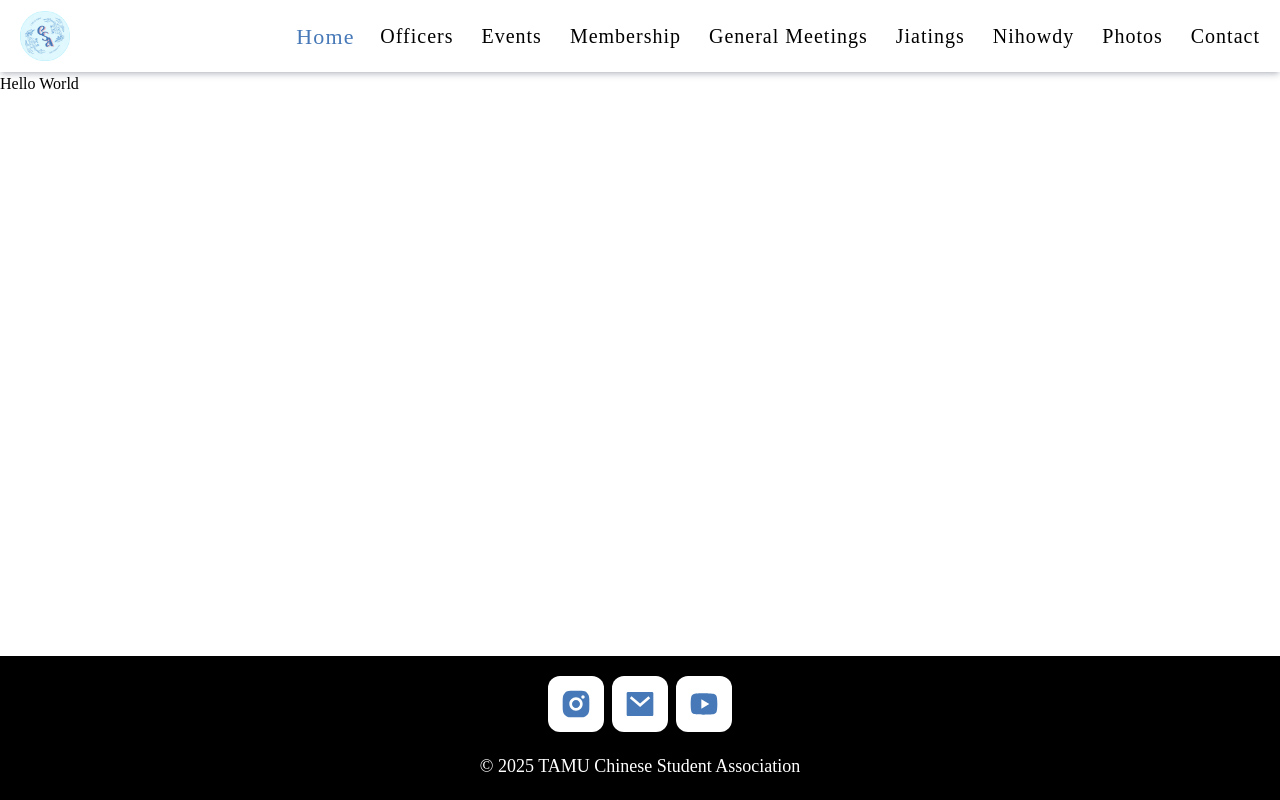
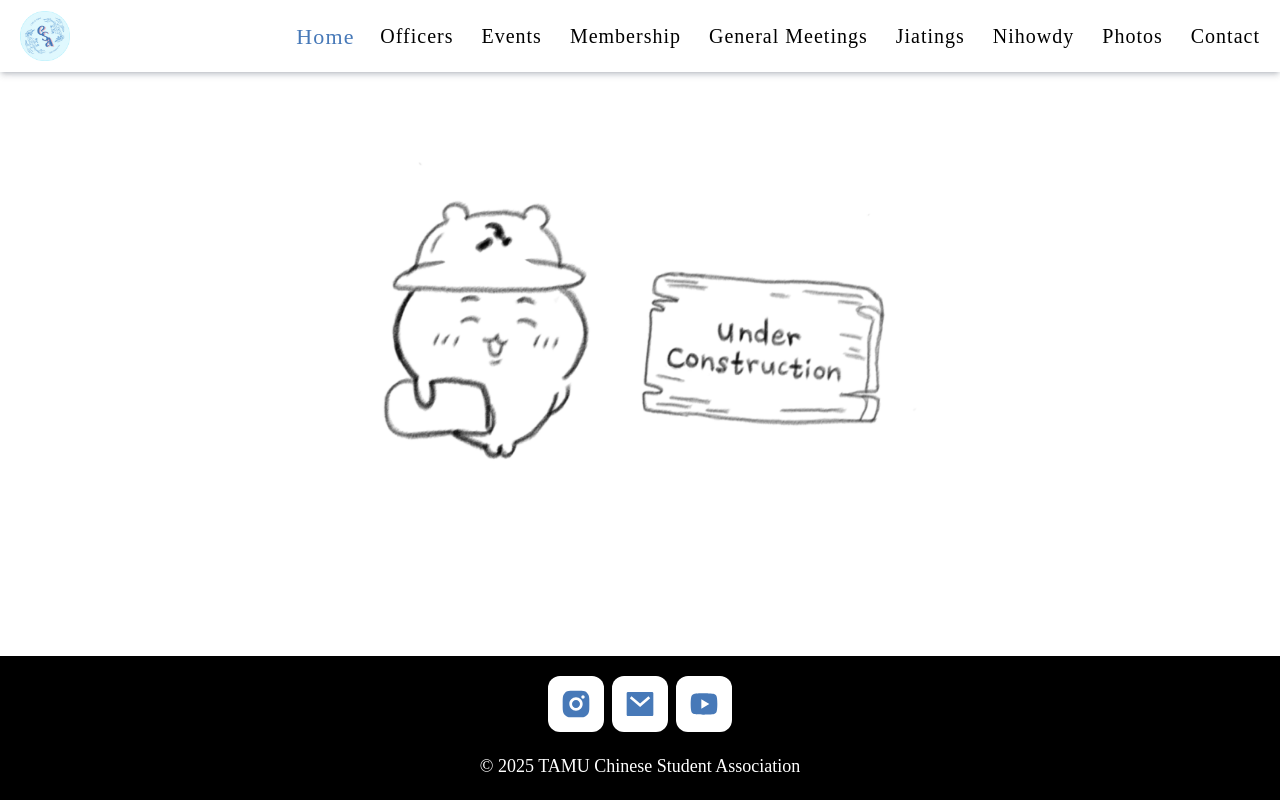
Before and after one commit to tamucsa/website, a Next.js app: page / in a window 1280 px wide. Built offline with nearby package versions, Linux system fonts and the light colour scheme; a web font is replaced by a local one.

Commit message:
added under construction image

```diff
--- a/src/app/nihowdy/page.tsx
+++ b/src/app/nihowdy/page.tsx
@@ -1,8 +1,17 @@
 import { Metadata } from "next";
+import Image from "next/image";
 
 const NihowdyPage = () => {
     return (
-        <div>Nihowdy!</div>
+        <div className="flex flex-col items-center justify-center">
+                <Image
+                src="/under-construction.png"
+                alt="Site is under construction"
+                width={800}
+                height={800}
+                className="items-center justify-center"
+              />
+            </div>
     );
 }
 
--- a/src/app/page.tsx
+++ b/src/app/page.tsx
@@ -3,7 +3,15 @@ import Image from "next/image";
 
 export default function Home() {
   return (
-    <div className='font-secondary'>Hello World</div>
+    <div className="flex flex-col items-center justify-center">
+        <Image
+        src="/under-construction.png"
+        alt="Site is under construction"
+        width={800}
+        height={800}
+        className="items-center justify-center"
+      />
+    </div>
   );
 }
 
```
Also changed, not shown: public/under-construction.png (added).
